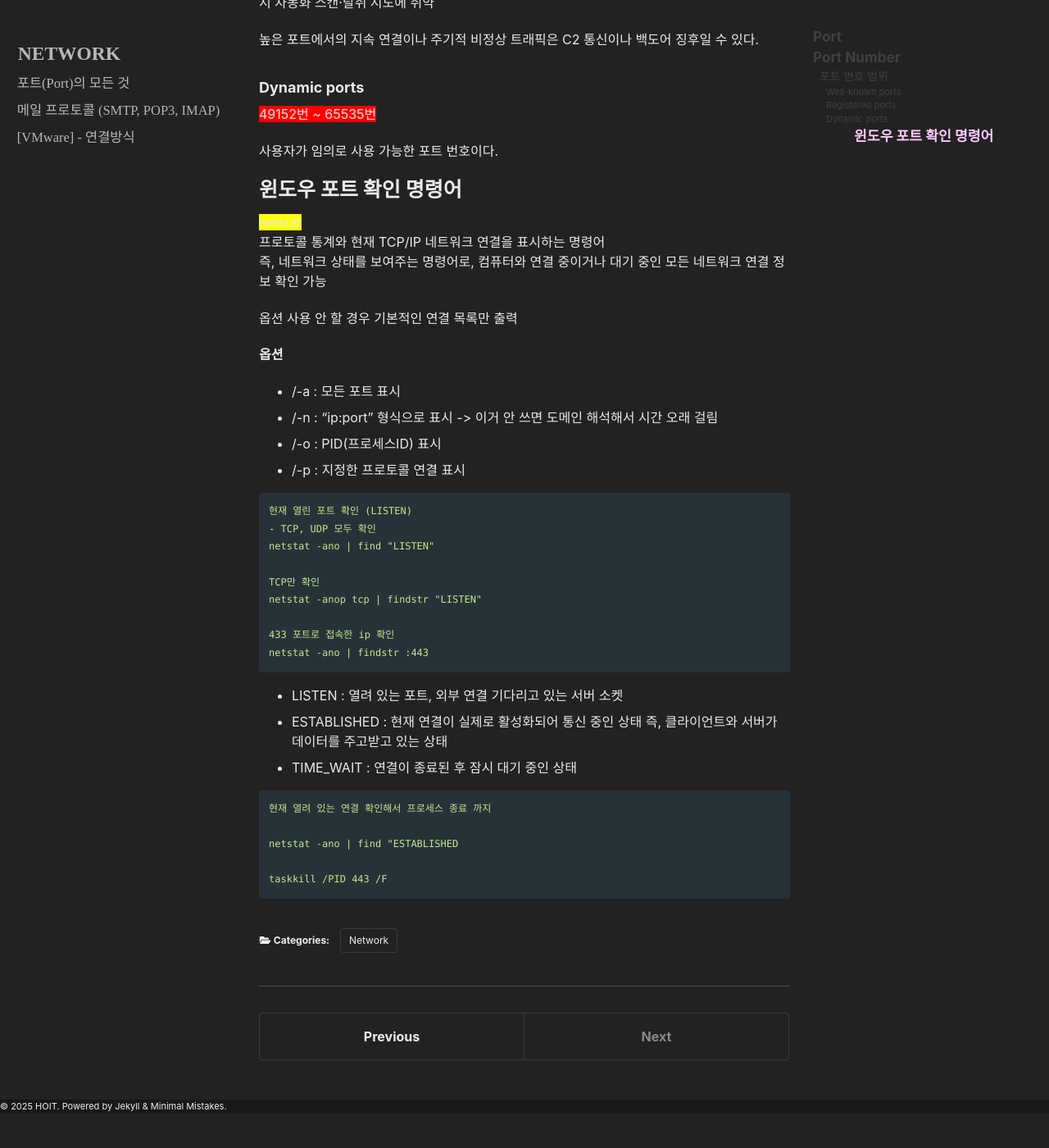
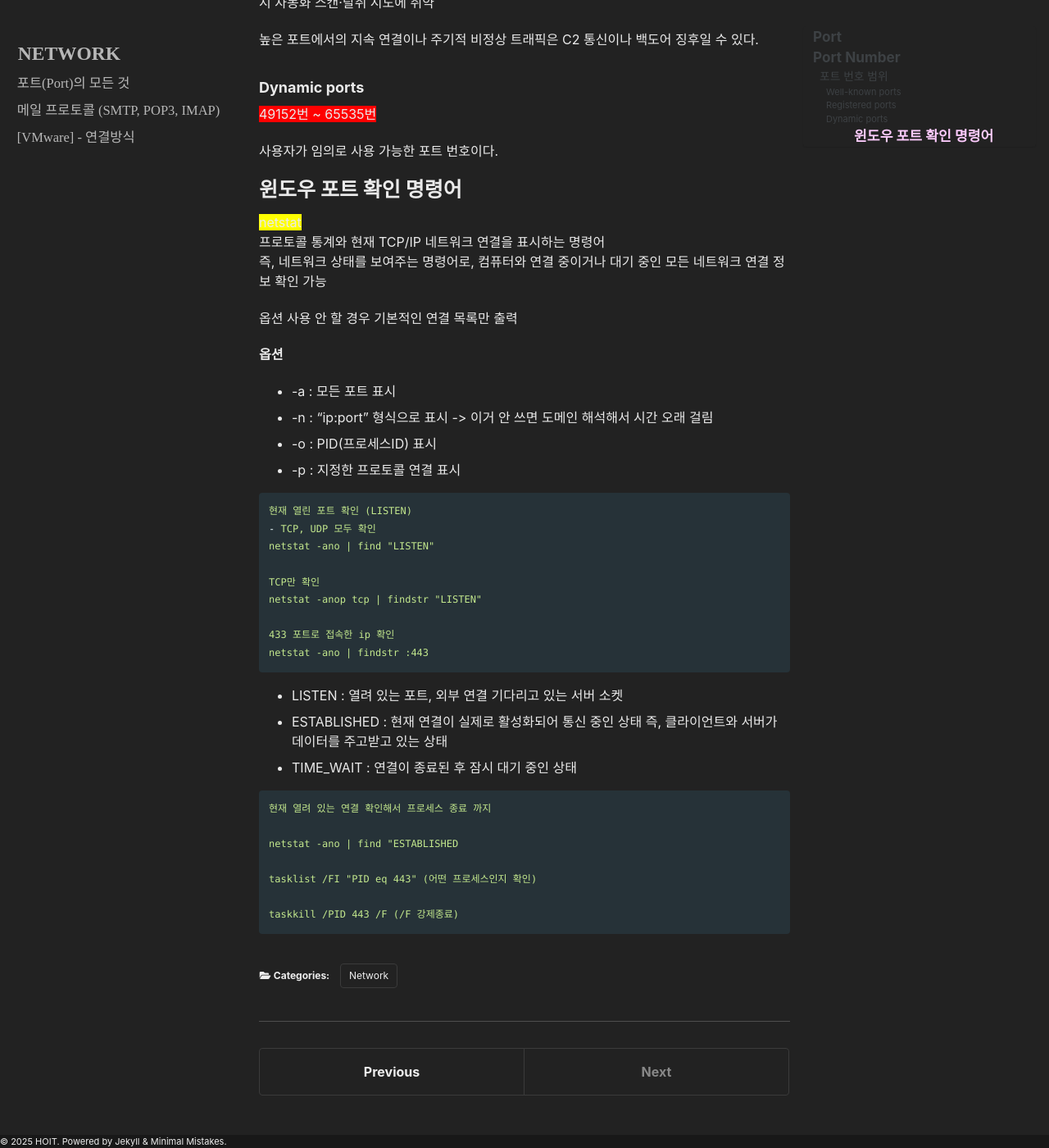
Before and after one commit to Hovember/Hovember.github.io, a Jekyll site: the page built from _posts/Network/2025-09-30-portnumber.md, in a window 1280 px wide and 1400 px high, scrolled down 2870 px. Shown: the whole window at 82% size. Built offline with Jekyll 4.4.1, drawn with Linux system fonts in a browser that asks for light colours; cached includes are drawn as plain includes; some web fonts are replaced; before the commit the page ends 4227 px from its top, so only the background shows below that; some of the changed text lies outside the part shown.

Commit message:
Update 2025-09-30-portnumber.md

````diff
--- a/_posts/Network/2025-09-30-portnumber.md
+++ b/_posts/Network/2025-09-30-portnumber.md
@@ -124,10 +124,10 @@ ip 주소나 도메인 포트 번호 같은 자원을 관리하는 공식 기관
 옵션 사용 안 할 경우 기본적인 연결 목록만 출력
 
 **옵션**
-- /-a : 모든 포트 표시
-- /-n : "ip:port" 형식으로 표시 -> 이거 안 쓰면 도메인 해석해서 시간 오래 걸림
-- /-o : PID(프로세스ID) 표시
-- /-p : 지정한 프로토콜 연결 표시
+- -a : 모든 포트 표시
+- -n : "ip:port" 형식으로 표시 -> 이거 안 쓰면 도메인 해석해서 시간 오래 걸림
+- -o : PID(프로세스ID) 표시
+- -p : 지정한 프로토콜 연결 표시
 
 ```yaml
 현재 열린 포트 확인 (LISTEN)
@@ -151,5 +151,7 @@ netstat -ano | findstr :443
 
 netstat -ano | find "ESTABLISHED
 
-taskkill /PID 443 /F
+tasklist /FI "PID eq 443" (어떤 프로세스인지 확인)
+
+taskkill /PID 443 /F (/F 강제종료)
 ```
````
Also changed, not shown: other parts of _posts/Network/2025-09-30-portnumber.md (+1 -1 lines).
